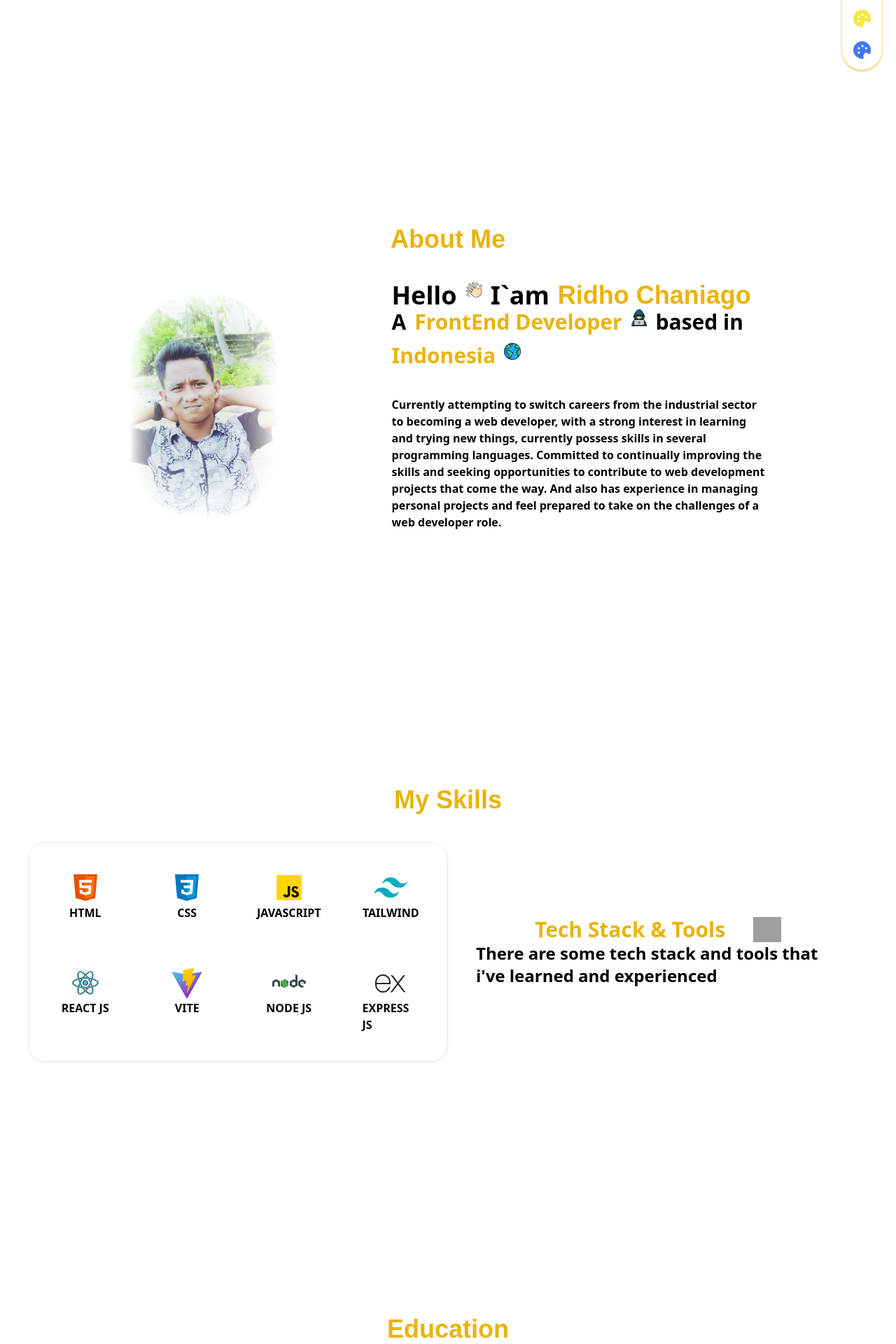
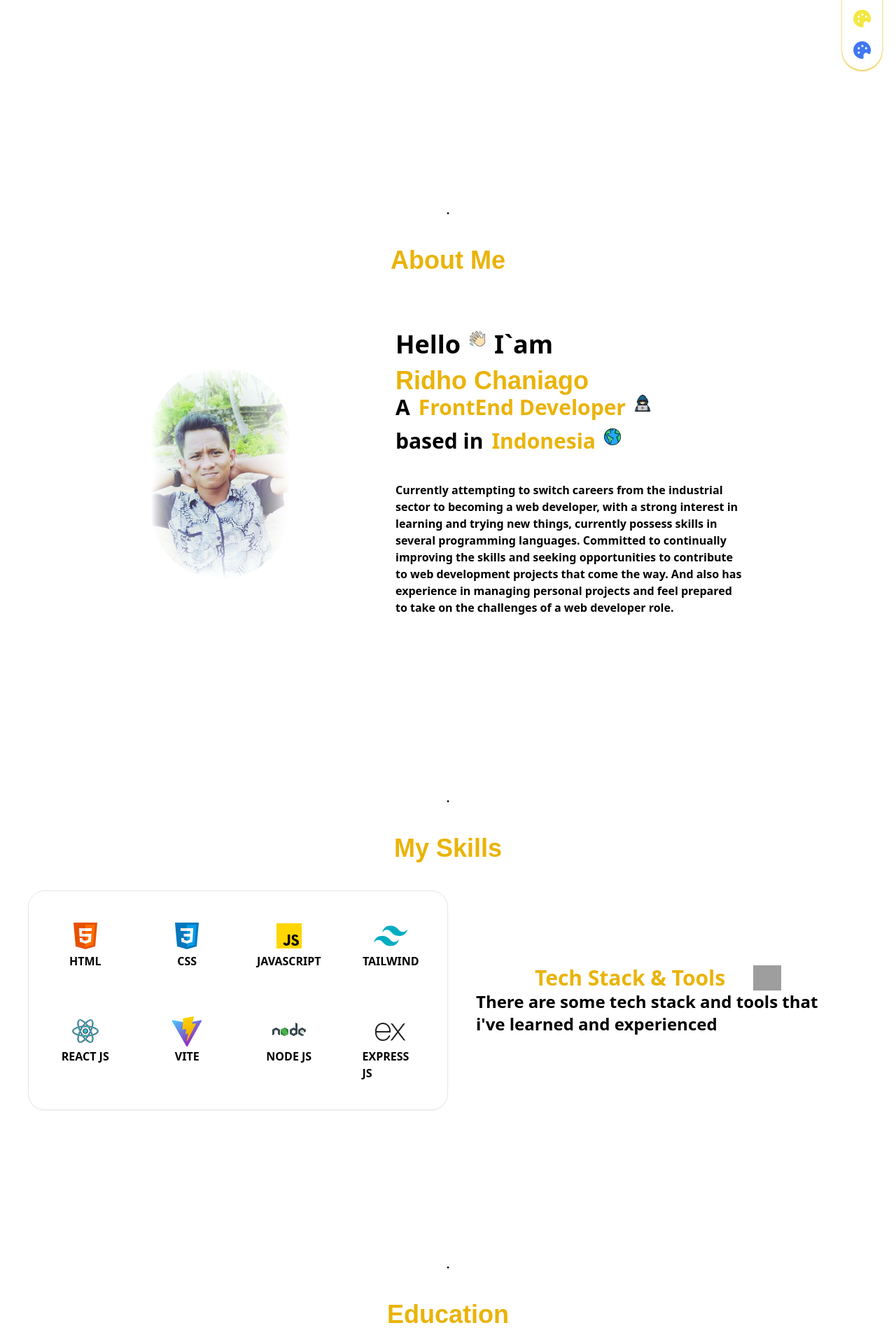
Before and after one commit to ridho-chaniago/Portfolio, a React (Vite) app: page / in a window 1280 px wide. Shown: the part 680-2600 px from the top of the page at 70% size. Built offline with nearby package versions, Linux system fonts and the light colour scheme; grey boxes are pictures that could not be loaded.

Commit message:
auto deploy

```diff
--- a/src/component/organisms/About.jsx
+++ b/src/component/organisms/About.jsx
@@ -1,15 +1,16 @@
+import Container from "../atom/Container"
 import { Paragraf } from "../atom/Paragraf"
 import P from "../atom/p"
 
 const About = () => {
     const { P3, P2, P2col } = P()
     return (
-        <div className="flex flex-col items-center justify-center pt-20 lg:h-screen md:h-screen " id={"about"} >
-
+        // <div className="flex flex-col items-center justify-center pt-20 lg:h-screen md:h-screen " id={"about"} >
+        <Container id={"about"}>
             <Paragraf >About Me</Paragraf>
             <div className="flex flex-col md:flex-row p-10 w-[90%]  justify-around items-center mx-auto">
                 <div className="w-[40%] md:w-[20%] ">
-                    <img src="image\Untitled-1.jpg" className="rounded-full" alt=""  />
+                    <img src="image\Untitled-1.jpg" className="rounded-full" alt="" />
 
                 </div>
                 <div className="md:w-[50%]">
@@ -17,12 +18,13 @@ const About = () => {
                         <P3>Hello </P3> <img className="w-[24px] h-[24px] " src="icon\wave.png" alt=" " /><P3>I`am</P3><Paragraf>Ridho Chaniago</Paragraf>
                     </div>
                     <div className="flex flex-wrap gap-3 mb-10">
-                        <P2>A</P2> <P2col>FrontEnd Developer</P2col> <img className="w-[24px] h-[24px]" src="icon\hacker.png" alt="" /> <P2>based in</P2> <P2col>Indonesia</P2col> <img src="icon/earth.png" alt="" className="w-[24px] h-[24px]"/>
+                        <P2>A</P2> <P2col>FrontEnd Developer</P2col> <img className="w-[24px] h-[24px]" src="icon\hacker.png" alt="" /> <P2>based in</P2> <P2col>Indonesia</P2col> <img src="icon/earth.png" alt="" className="w-[24px] h-[24px]" />
                     </div>
                     <p className="font-semibold">Currently attempting to switch careers from the industrial sector to becoming a web developer, with a strong interest in learning and trying new things, currently possess skills in several programming languages. Committed to continually improving the skills and seeking opportunities to contribute to web development projects that come the way. And also has experience in managing personal projects and feel prepared to take on the challenges of a web developer role.</p>
                 </div>
             </div>
-        </div>
+        </Container>
+        // </div>
 
     )
 }
--- a/src/component/organisms/Education.jsx
+++ b/src/component/organisms/Education.jsx
@@ -3,12 +3,14 @@ import Themes from "../../ReactContext/Themes"
 import { Paragraf } from "../atom/Paragraf"
 import P from "../atom/p"
 import Course from "../molecules/cardCourse"
+import Container from "../atom/Container"
 
 const Education = () => {
     const { P2col, P1 } = P()
     const { bg } = useContext(Themes)
     return (
-        <div id="Education" className="flex justify-center flex-col items-center h-screen gap-10">
+        // <div id="Education" className="flex justify-center flex-col items-center h-screen gap-10">
+        <Container id="Education">
             <Paragraf>Education</Paragraf>
             <div className="flex w-[90%] flex-col md:flex-row items-center mx-auto  justify-between">
                 <div className="flex flex-col gap-5 md:w-[30%]">
@@ -43,7 +45,9 @@ const Education = () => {
                     </div>
                 </div>
             </div>
-        </div >
+        </Container>
+
+        // </div >
     )
 }
 export default Education
--- a/src/component/organisms/Skills.jsx
+++ b/src/component/organisms/Skills.jsx
@@ -1,4 +1,5 @@
 import { Html } from "../../../public/svg/icon"
+import Container from "../atom/Container"
 import { Paragraf } from "../atom/Paragraf"
 import P from "../atom/p"
 import LogoSkills from "../molecules/LogoSkills"
@@ -7,11 +8,12 @@ import LogoSkills from "../molecules/LogoSkills"
 const Skills = () => {
     const { P2col, P1 } = P()
     return (
-        <div id="skills" className="h-screen p-10 md:gap-10 flex lg:flex flex-col justify-center items-center">
-            {/* className="flex justify-center flex-col items-center h-screen gap-10" */}
+        // <div id="skills" className="h-screen p-10 md:gap-10 flex lg:flex flex-col justify-center items-center">
+        // {/* className="flex justify-center flex-col items-center h-screen gap-10" */ }
+        <Container id={"skills"}>
             <Paragraf>My Skills</Paragraf>
             <div className="flex flex-col-reverse items-center justify-center lg:grid lg:grid-cols-2">
-            {/* <div className="items-center justify-center w-full lg:flex md:grid md:grid-cols-2 md:gap-10"> */}
+                {/* <div className="items-center justify-center w-full lg:flex md:grid md:grid-cols-2 md:gap-10"> */}
                 <div className="p-10 border shadow-sm lg:w-full rounded-3xl hover:shadow-2xl ">
                     <LogoSkills />
                 </div>
@@ -24,7 +26,7 @@ const Skills = () => {
                     <P1>There are some tech stack and tools that i've learned and experienced</P1>
                 </div>
             </div>
-        </div>
+        </Container>
     )
 }
 export default Skills
```
